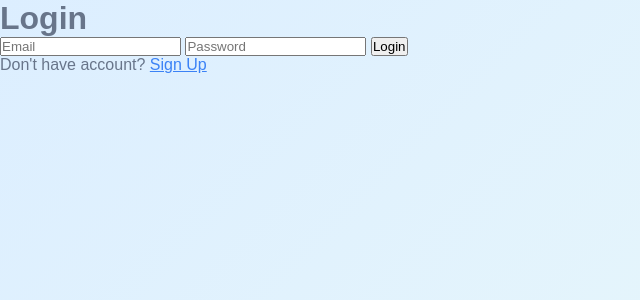
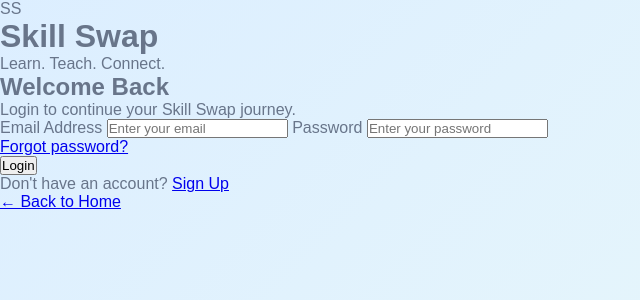
Before and after one commit to emma5004/Skillswap-, a Flask app: page /login in a window 1280 px wide. Shown: the top 300 px of the page, without its empty margins (0-640 px from the left). Run offline with Flask 3, Linux system fonts and the light colour scheme.

Commit message:
Update login.html

```diff
--- a/templates/login.html
+++ b/templates/login.html
@@ -1,15 +1,50 @@
-{% extends "base.html" %}
+<!DOCTYPE html>
+<html lang="en">
+<head>
+    <meta charset="UTF-8">
+    <meta name="viewport" content="width=device-width, initial-scale=1.0">
+    <title>Login | Skill Swap</title>
+    <link rel="stylesheet" href="{{ url_for('static', filename='style.css') }}">
+</head>
 
-{% block content %}
-<div class="container">
-    <h1>Login</h1>
+<body class="auth-page">
 
-    <form method="POST">
-        <input type="email" name="email" placeholder="Email" required>
-        <input type="password" name="password" placeholder="Password" required>
-        <button type="submit" class="btn">Login</button>
-    </form>
+    <div class="auth-container">
 
-    <p>Don't have account? <a href="/signup" style="color:#3b82f6;">Sign Up</a></p>
-</div>
-{% endblock %}
+        <div class="auth-logo">
+            <div class="logo-circle">SS</div>
+            <h1>Skill Swap</h1>
+            <p>Learn. Teach. Connect.</p>
+        </div>
+
+        <div class="auth-box">
+            <h2>Welcome Back</h2>
+            <p class="auth-subtitle">Login to continue your Skill Swap journey.</p>
+
+            <form method="POST" action="/login">
+
+                <label>Email Address</label>
+                <input type="email" name="email" placeholder="Enter your email" required>
+
+                <label>Password</label>
+                <input type="password" name="password" placeholder="Enter your password" required>
+
+                <div class="forgot">
+                    <a href="#">Forgot password?</a>
+                </div>
+
+                <button type="submit" class="auth-button">Login</button>
+            </form>
+
+            <p class="switch-page">
+                Don't have an account?
+                <a href="/signup">Sign Up</a>
+            </p>
+        </div>
+
+        <a href="/" class="back-home">← Back to Home</a>
+
+    </div>
+
+</body>
+        </html>
```
